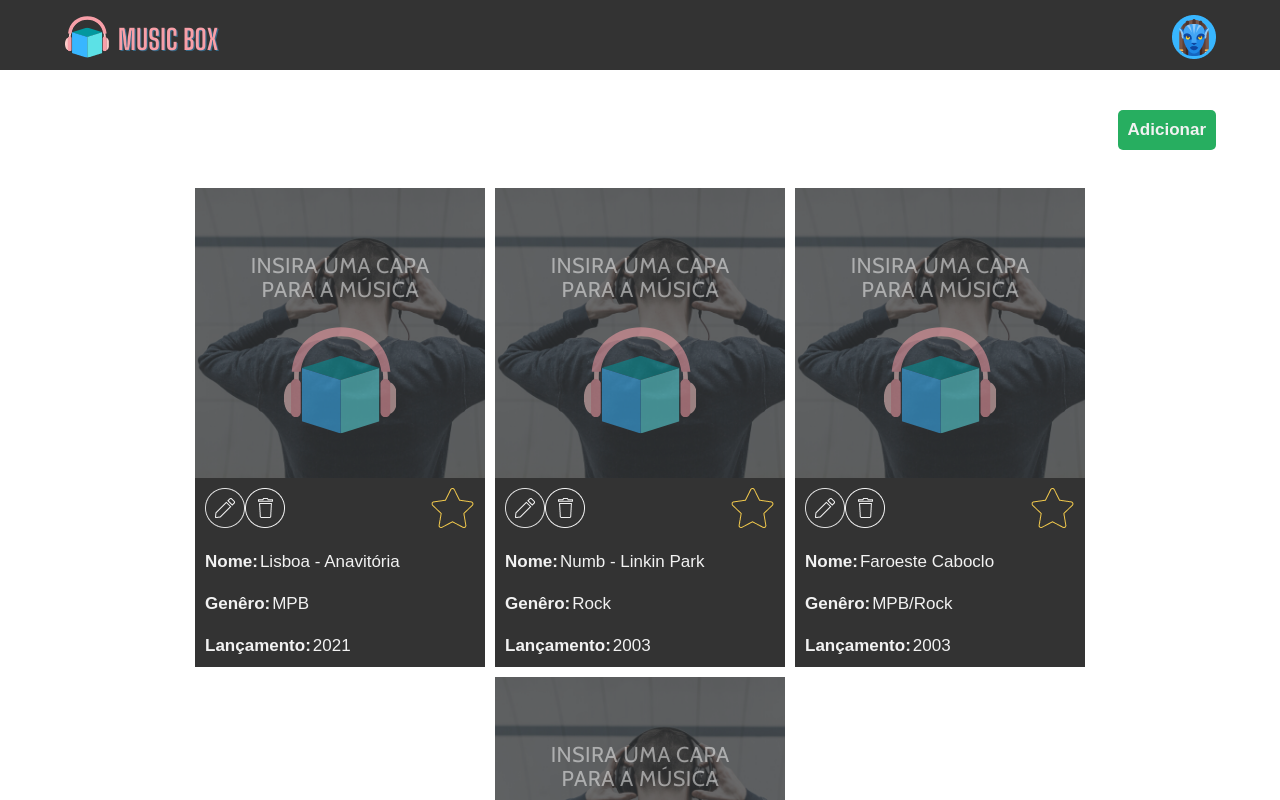
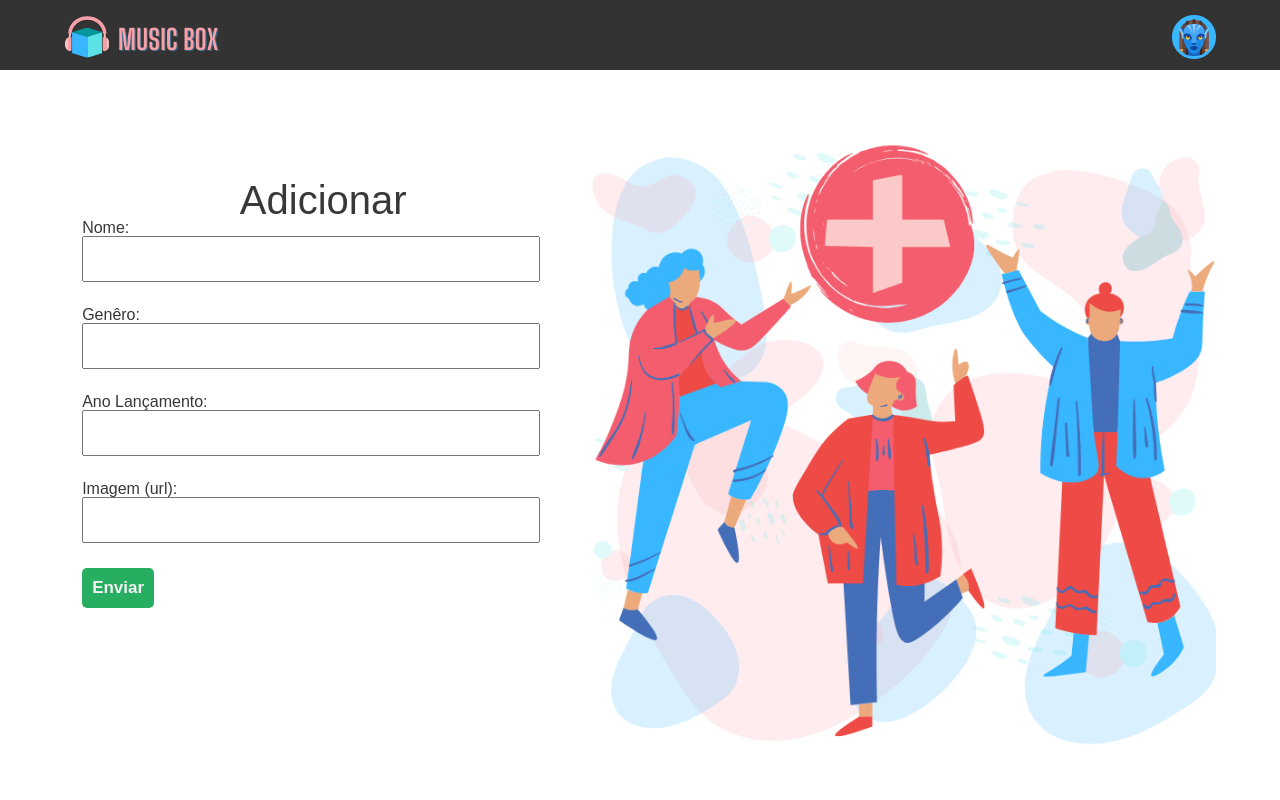
Before and after one commit to taiprogrammer/start-react, a React (Create React App) app in the folder React-npx/music-box/: page / in a window 1280 px wide. Shown: the top 800 px of the page. Built offline with nearby package versions, Linux system fonts and the light colour scheme; the HTML template or start-up script is replaced by a standard one.

Commit message:
aula react

```diff
--- a/React-npx/music-box/src/App.js
+++ b/React-npx/music-box/src/App.js
@@ -3,13 +3,15 @@
 import MusicItem from './components/MusicItem'
 import './assets/css/style.css'
 import './assets/css/reset.css'
+import Index from './pages/Index'
+import NotFound from './pages/NotFound'
+import AddMusic from './pages/AddMusic'
 
 function App() {
   return (
     <>
-      <Music />
+      <AddMusic />
     </>
-
   );
 }
 
--- a/React-npx/music-box/src/components/BtnGreen.js
+++ b/React-npx/music-box/src/components/BtnGreen.js
@@ -3,7 +3,7 @@
 function BtnGreen(props){
     return(
         <>
-            <button className="btn-green right">{props.texto}</button>
+            <button className="btn-green">{props.texto}</button>
         </>
     );
 }
--- /dev/null
+++ b/React-npx/music-box/src/pages/AddMusic.js
@@ -0,0 +1,44 @@
+import React from "react";
+import NavBar from "../components/NavBar";
+import BtnGreen from "../components/BtnGreen";
+import imgIndex from "../assets/images/add-music-img.png";
+
+function AddMusic() {
+  return (
+    <>
+      <NavBar />
+      <div class="container">
+        <div class="add-music">
+          <form>
+            <h1>Adicionar</h1>
+            <div>
+              <label>
+                Nome: <input type="text" />
+              </label>
+            </div>
+            <div>
+              <label>
+                Genêro: <input type="text" />
+              </label>
+            </div>
+            <div>
+              <label>Ano Lançamento:</label>
+              <input type="text" />
+            </div>
+
+            <div>
+              <label> Imagem (url):</label>
+              <input type="text" />
+            </div>
+            <div>
+              <BtnGreen texto="Enviar" />
+            </div>
+          </form>
+          <img src={imgIndex} alt="" />
+        </div>
+      </div>
+    </>
+  );
+}
+
+export default AddMusic;
--- /dev/null
+++ b/React-npx/music-box/src/pages/Index.js
@@ -0,0 +1,28 @@
+import React from "react";
+import NavBar from "../components/NavBar";
+import imgIndex from '../assets/images/index-img.png';
+import BtnGreen from "../components/BtnGreen";
+
+
+function Index() {
+  return (
+    <>
+    <NavBar/>
+      <div className="container index">
+        <div className="index-content">
+          <div className="box-text-index">
+            <div className="info-index">
+              <h1>Faça parte do nosso dicionário de música </h1>
+              <h3>Contribua e fique por dentro das novidades </h3>
+            </div>
+            <div className="img-index"></div>
+            <BtnGreen texto="Conhecer agora" />
+          </div>
+          <img src={imgIndex} alt="" className="index-img" />
+        </div>
+      </div>
+    </>
+  );
+}
+
+export default Index;
--- /dev/null
+++ b/React-npx/music-box/src/pages/NotFound.js
@@ -0,0 +1,27 @@
+import React from 'react'
+import NavBar from '../components/NavBar'
+import imgIndex from '../assets/images/not-found.png';
+import BtnGreen from '../components/BtnGreen';
+
+function NotFound() {
+    return(
+        <>
+        <NavBar />
+        <div class="container index ">
+        <div class="index-content">
+            <div class="box-text-index">
+                <div class="info-index not-found">
+                    <h1>Oops!</h1>
+                    <h3>A página que você procura não foi encontrada.</h3>
+                </div>
+                <div class="img-index"></div>
+                <BtnGreen texto="Voltar" />
+            </div>
+            <img src={imgIndex} alt="" class="index-img" />
+        </div>
+    </div>
+        </>
+    )
+}
+
+export default NotFound;
```
Also changed, not shown: 2 other files (tests, documents, lock files or other folders).
